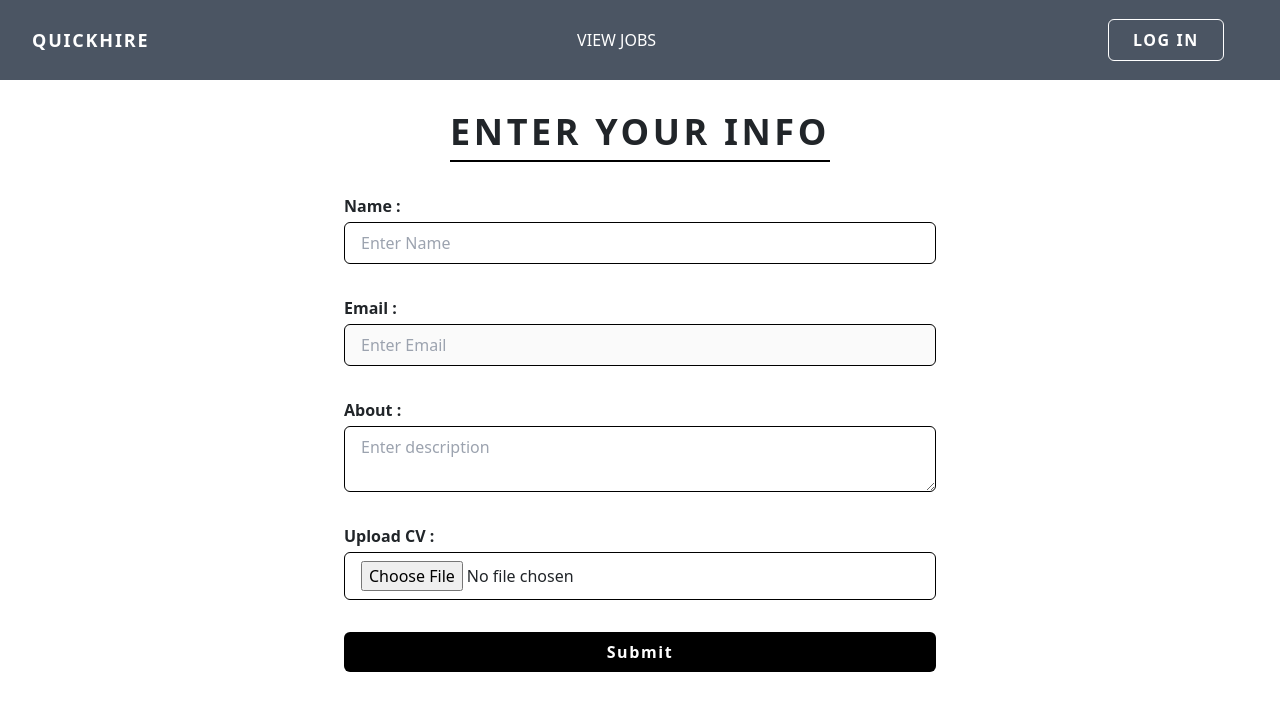
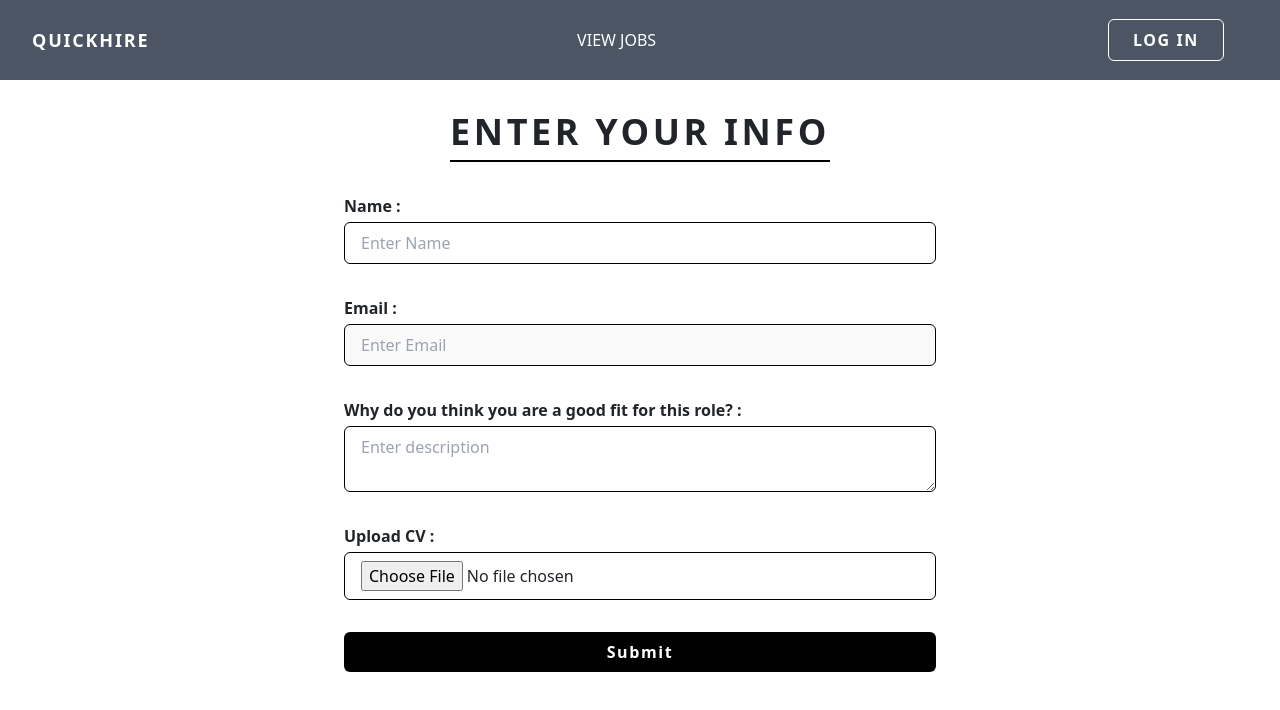
Before and after one commit to digital-nomads-se/QuickHire, a Next.js app: page /frontend/applyJob/1 in a window 1280 px wide. Shown: the top 710 px of the page. Built offline with nearby package versions, Linux system fonts and the light colour scheme; no server answers.

Commit message:
changed lable.

```diff
--- a/pages/frontend/applyJob/[id].jsx
+++ b/pages/frontend/applyJob/[id].jsx
@@ -96,7 +96,7 @@ export default function ApplyJob() {
                         }
                     </div>
                     <div className='w-full mb-4  flex flex-col items-start justify-center'>
-                        <label htmlFor="description" className='mb-1 text-base font-semibold'>About :</label>
+                        <label htmlFor="description" className='mb-1 text-base font-semibold'>Why do you think you are a good fit for this role? :</label>
                         <textarea name='about' onChange={(e) => setFormikData({ ...formikData, about: e.target.value })} type="description" id='description' className='w-full py-2 px-3 mb-2 border border-black rounded' placeholder='Enter description' />
                         {
                             error.about && <p className="text-sm text-red-500">{error.about}</p>
```
